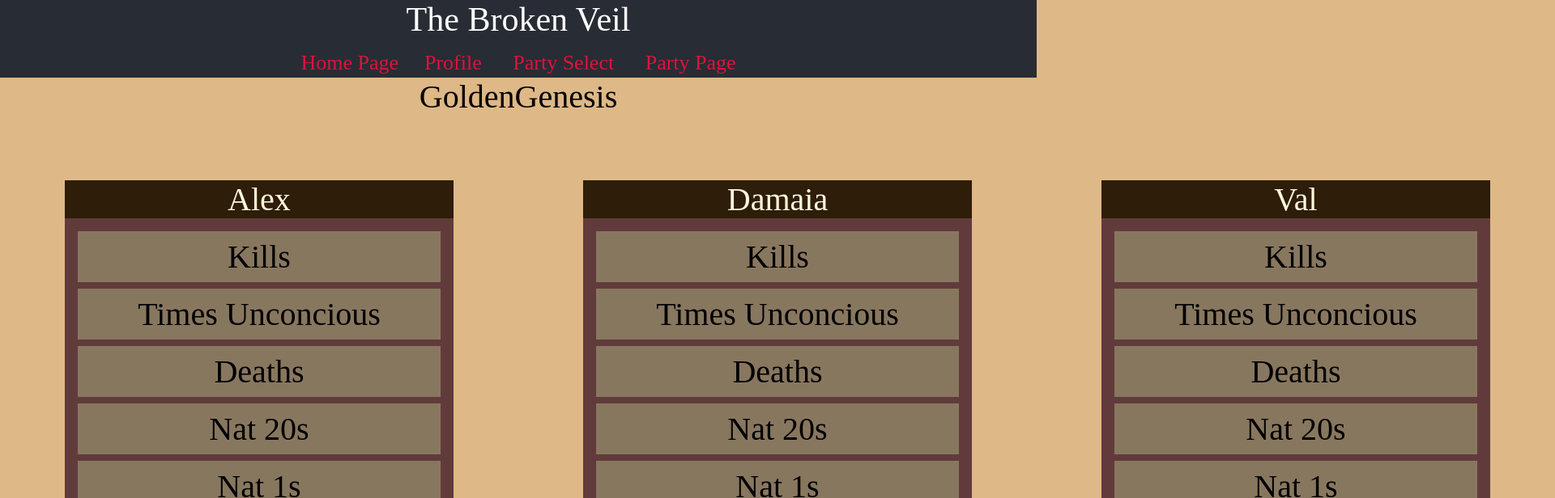
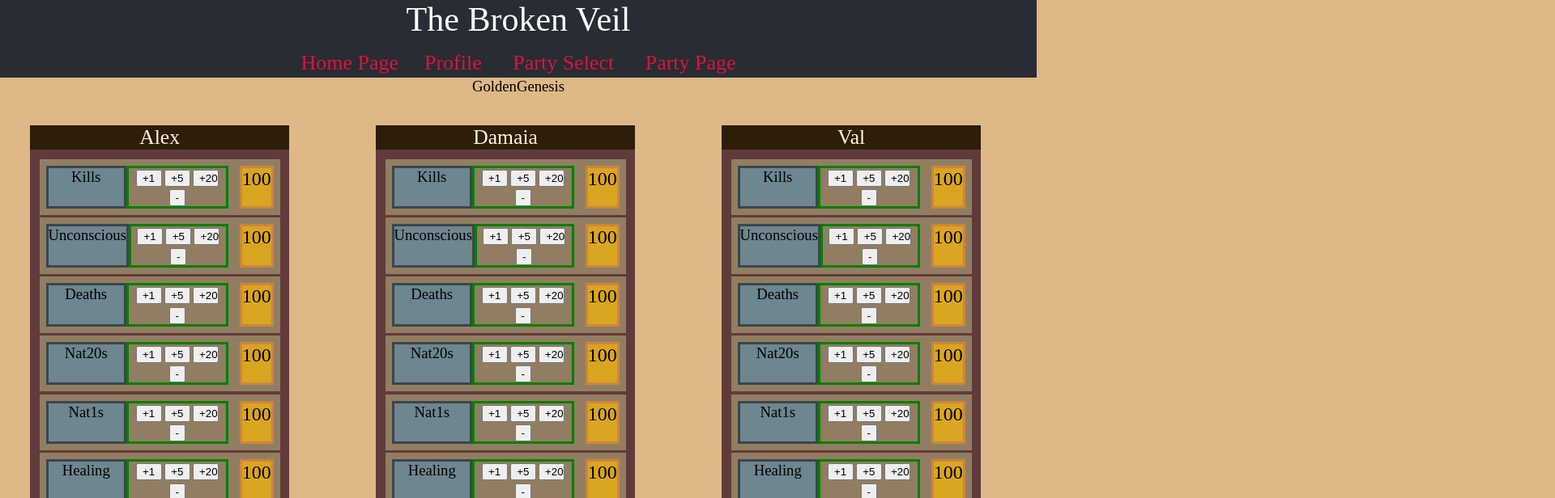
Before and after one commit to G-Wiseman/Veil-React, a React (Create React App) app: page /partypage in a window 1280 px wide. Shown: the top 616 px of the page at 81% size, 1920 px wide, since content can reach past the window. Built offline with nearby package versions, Linux system fonts and the light colour scheme.

Commit message:
Skeleton of CSS and React Components underway

```diff
--- a/src/App.css
+++ b/src/App.css
@@ -1,7 +1,7 @@
 .App {
   text-align: center;
   background-color: burlywood;
-  font-size: 30pt
+  font-size: 14pt
 }
 
 .App-header {
--- a/src/CharacterCard.css
+++ b/src/CharacterCard.css
@@ -1,29 +1,51 @@
 .CharacterCard {
+    margin: 1rem;
     text-align: center;
     background-color: rgb(46, 29, 8);
-    max-height: 100em;
-    max-width: 20em;
+    height: 20em;
     margin: 2em 2em;
     vertical-align: center;
-    width: 30rem;
+    width: 75%;
   }
 
 .Title {
     text-transform: capitalize;
     color: cornsilk;
+    font-size: calc(1.6rem);
   }
 
 .BodyCard{
+    display: block;
     background-color: rgb(97, 59, 59);
     padding:0.5rem;
 
 }
 
 .StatLine{
-  margin:0.5rem 0.5rem;
+  display: flex;
+  margin:0.2rem 0.2rem;
   padding: 0.5rem;
-  border:olive;
-  border-width: 5px;
-  background-color: rgb(136, 119, 95);
+  background-color: rgb(145, 126, 98);
+}
+.StatType{
+  text-align: middle;
+  width:35%;
+  border:solid rgb(60, 69, 75);
+  background-color: rgb(109, 134, 143);
+}
 
+.StatLineButtons{
+  border: solid green;
 }
+
+.IncrementButton{
+  margin: 0.1rem;
+  width:2rem
+}
+
+.StatLineValue{
+  margin-left: 5%;
+  font-size: x-large;
+  background-color: goldenrod;
+  border: 3px solid peru;
+}
--- a/src/CharacterCard.js
+++ b/src/CharacterCard.js
@@ -1,5 +1,21 @@
 import "./CharacterCard.css"
 
+
+function StatLine({StatType}){
+  return(
+  <div className="StatLine">
+    <div className="StatType">{StatType}</div>
+    <div className="StatLineButtons">
+      <button className="IncrementButton"> +1</button>
+      <button className="IncrementButton" > +5</button>
+      <button className="IncrementButton"> +20</button>
+      <button> - </button>
+    </div>
+    <div className="StatLineValue">{100}</div>
+  </div>
+  )
+
+}
 
 export default function CharacterCard({characterID}) {
 
@@ -11,37 +27,20 @@ export default function CharacterCard({characterID}) {
 
         <body className="BodyCard">
 
-            <div className="StatLine">
-              Kills
-            </div>
+          <StatLine StatType={"Kills"}></StatLine>
 
-            <div className="StatLine">
-              Times Unconcious
-            </div>
+            <StatLine StatType={"Unconscious"}></StatLine>
 
-            <div className="StatLine">
-              Deaths
-            </div>
+            <StatLine StatType={"Deaths"}></StatLine>
 
-            <div className="StatLine">
-              Nat 20s
-            </div>
 
-            <div className="StatLine">
-              Nat 1s
-            </div>
+          <StatLine StatType={"Nat20s"}></StatLine>
 
-            <div className="StatLine">
-              Healing Done
-            </div>
+          <StatLine StatType={"Nat1s"}></StatLine>
 
-            <div className="StatLine">
-              Damage Done
-            </div>
-
-            <div className="StatLine">
-              Final Blows
-            </div>
+          <StatLine StatType={"Healing"}></StatLine>
+          <StatLine StatType={"Damage"}></StatLine>
+          <StatLine StatType={"Final Blows"}></StatLine>
 
         </body>
     </div>
--- a/src/PartyHomePage.css
+++ b/src/PartyHomePage.css
@@ -1,13 +1,14 @@
 .CharacterLineup{
     display: grid;
-    grid-template-columns: repeat(4, 1fr);
-    grid-auto-rows: 41rem;
+    grid-template-columns: repeat(3, 1fr);
+    column-gap:1px;
+    row-gap: 3rem;
 }
 
 @media screen and (max-width:500px){
     .CharacterLineup{
         display: grid;
         grid-template-columns: repeat(2, 1fr);
-        grid-auto-rows: 41rem;
+        grid-auto-rows: 2rem;
     }
 }
```
